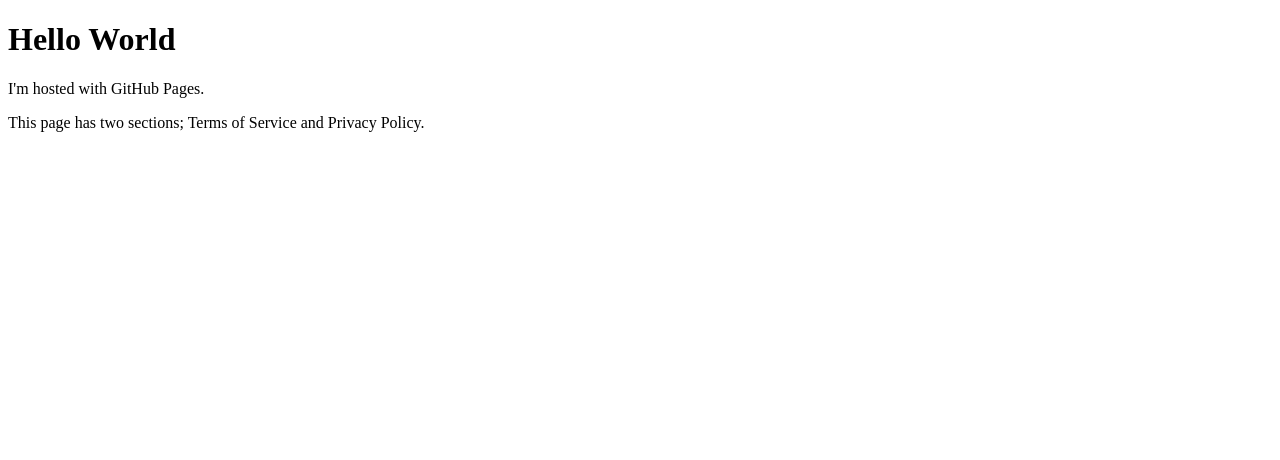
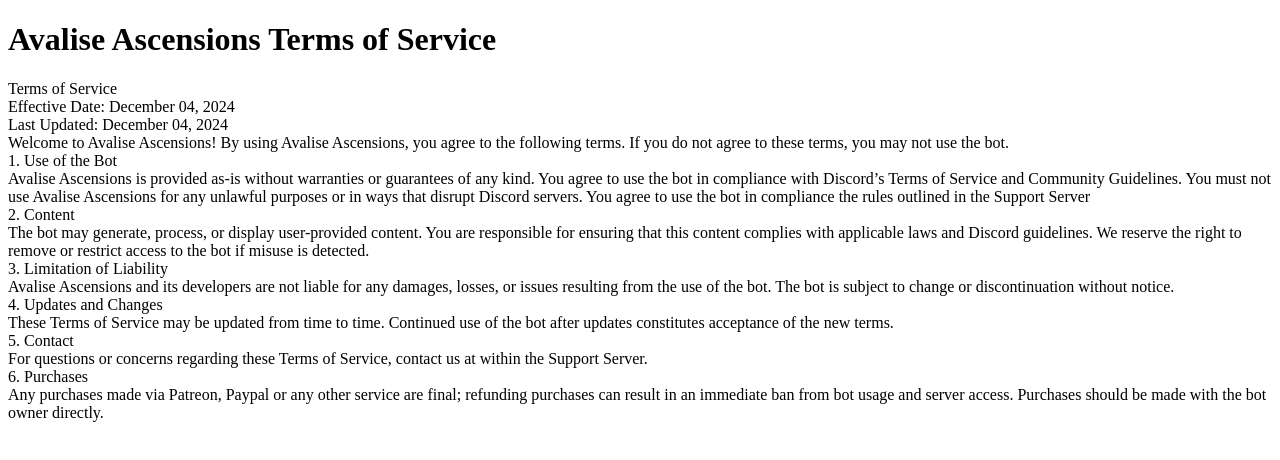
Before and after one commit to AvaliseGame/AvaliseGame.github.io, a plain HTML site: page index.html in a window 1280 px wide. Drawn offline with Linux system fonts and the light colour scheme.

Commit message:
Update index.html

```diff
--- a/index.html
+++ b/index.html
@@ -1,8 +1,42 @@
 <!DOCTYPE html>
 <html>
 <body>
-<h1>Hello World</h1>
-<p>I'm hosted with GitHub Pages.</p>
-<p>This page has two sections; Terms of Service and Privacy Policy. </p>
+<h1>Avalise Ascensions Terms of Service</h1>
+<p>Terms of Service<br>
+Effective Date: December 04, 2024<br>
+Last Updated: December 04, 2024<br>
+
+Welcome to Avalise Ascensions! By using Avalise Ascensions, you agree to the following terms. If you do not agree to these terms, you may not use the bot.<br>
+1. Use of the Bot<br>
+
+    Avalise Ascensions is provided as-is without warranties or guarantees of any kind.
+    You agree to use the bot in compliance with Discord’s Terms of Service and Community Guidelines.
+    You must not use Avalise Ascensions for any unlawful purposes or in ways that disrupt Discord servers.
+    You agree to use the bot in compliance the rules outlined in the Support Server
+    <br>
+2. Content<br>
+
+    The bot may generate, process, or display user-provided content. You are responsible for ensuring that this content complies with applicable laws and Discord guidelines.
+    We reserve the right to remove or restrict access to the bot if misuse is detected.
+    <br>
+3. Limitation of Liability<br>
+
+    Avalise Ascensions and its developers are not liable for any damages, losses, or issues resulting from the use of the bot.
+    The bot is subject to change or discontinuation without notice.
+    <br>
+4. Updates and Changes<br>
+
+    These Terms of Service may be updated from time to time. Continued use of the bot after updates constitutes acceptance of the new terms.
+    <br>
+5. Contact<br>
+
+    For questions or concerns regarding these Terms of Service, contact us at within the Support Server.
+    <br>
+6. Purchases<br>
+
+    Any purchases made via Patreon, Paypal or any other service are final; refunding purchases can result in an immediate ban from bot usage and server access.
+    Purchases should be made with the bot owner directly.
+    <br>
+</p>
 </body>
 </html>
```
